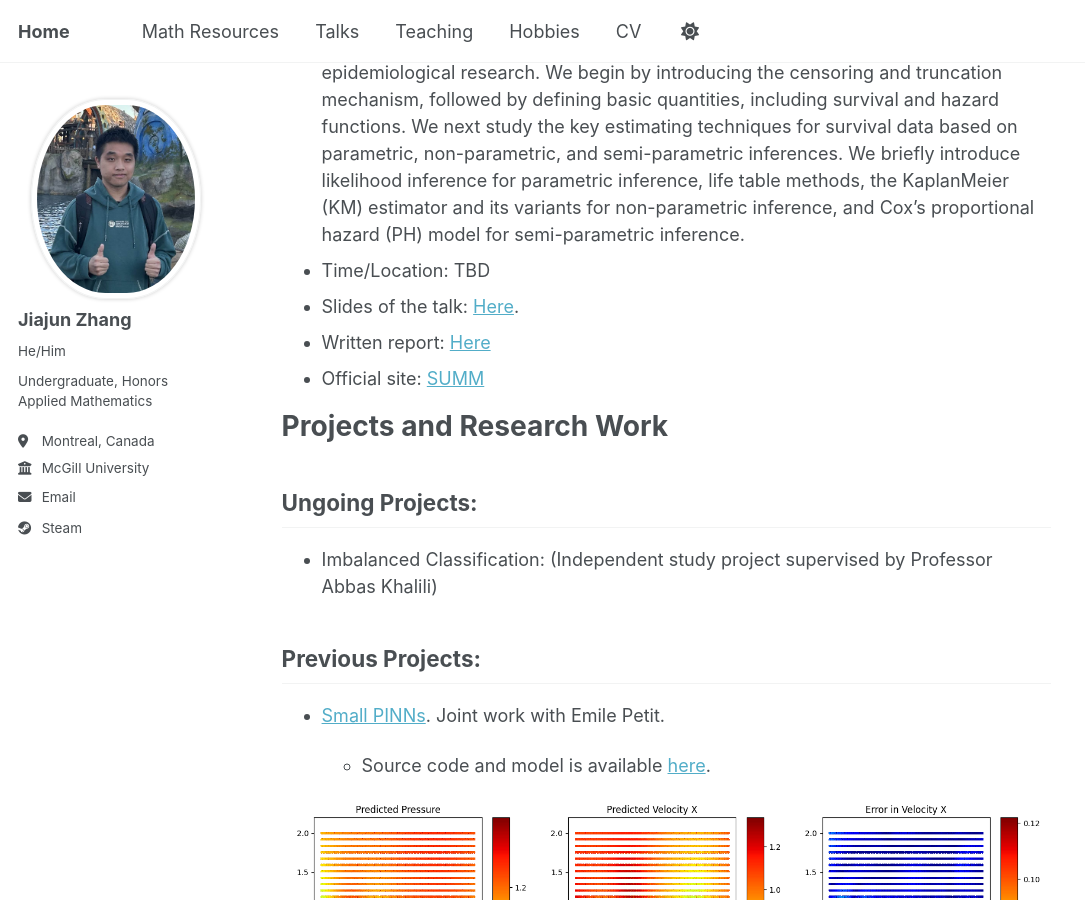
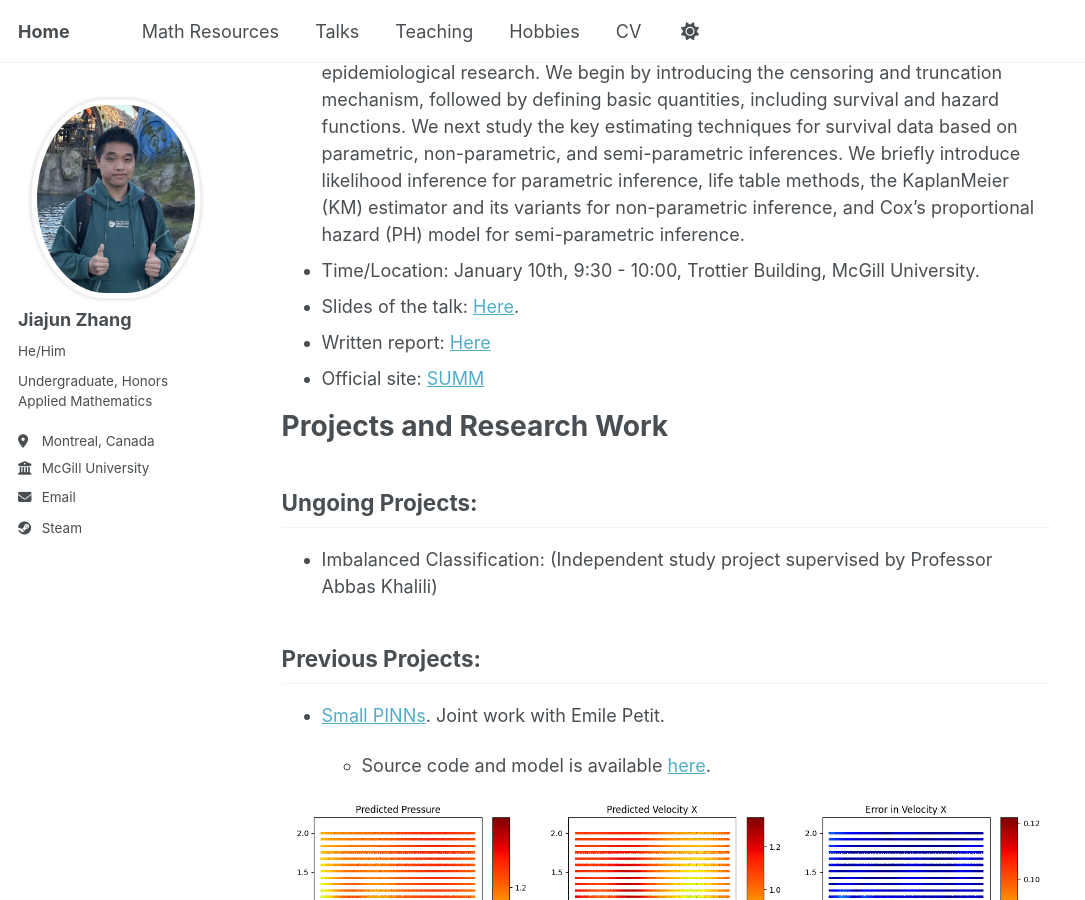
Before and after one commit to JohanssonRein/JohanssonRein.github.io, a Jekyll site: the page built from _pages/about.md, in a window 1280 px wide and 900 px high, scrolled down 857 px. Shown: the whole window, without its empty margins (0-1085 px from the left). Built offline with Jekyll 4.4.1, drawn with Linux system fonts in a browser that asks for light colours.

Commit message:
Update about.md

```diff
--- a/_pages/about.md
+++ b/_pages/about.md
@@ -25,7 +25,7 @@ redirect_from:
    * Abstract: Survival analysis studies the behavior of time-to-event data, which arise naturally in modern statistical studiesand are characterized by incomplete observations due to censoring and truncation. These unique features invalidate classical statistical methods and require the development of specialized inferential tools. This article presents an introduction to basic theories and methodologies used for modeling time-to-event data, which are widely used in biostatistical and epidemiological research. We begin by introducing the censoring and truncation mechanism, followed by defining basic quantities, including survival and hazard functions. We next study
 the key estimating techniques for survival data based on parametric, non-parametric, and semi-parametric inferences. We briefly introduce likelihood inference for parametric inference, life table methods, the KaplanMeier (KM) estimator and its variants for non-parametric inference, and Cox’s proportional hazard (PH) model
 for semi-parametric inference.
-   * Time/Location: TBD
+   * Time/Location: January 10th, 9:30 - 10:00, Trottier Building, McGill University.
    * Slides of the talk: [Here](/files/Statistical_Inference_for_Survival_Data_Talk.pdf).
    * Written report: [Here](/files/Statistical_Inference_for_Survival_Data.pdf)
    * Official site: [SUMM](https://www.summ.xyz/en/index.html)
```
